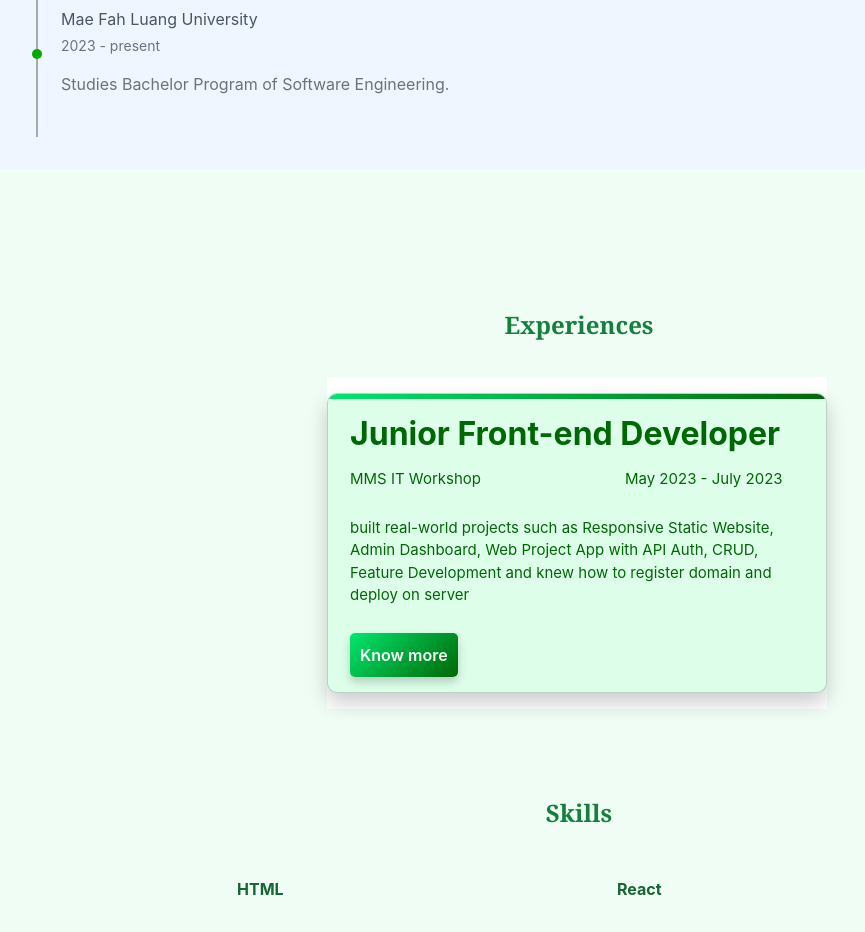
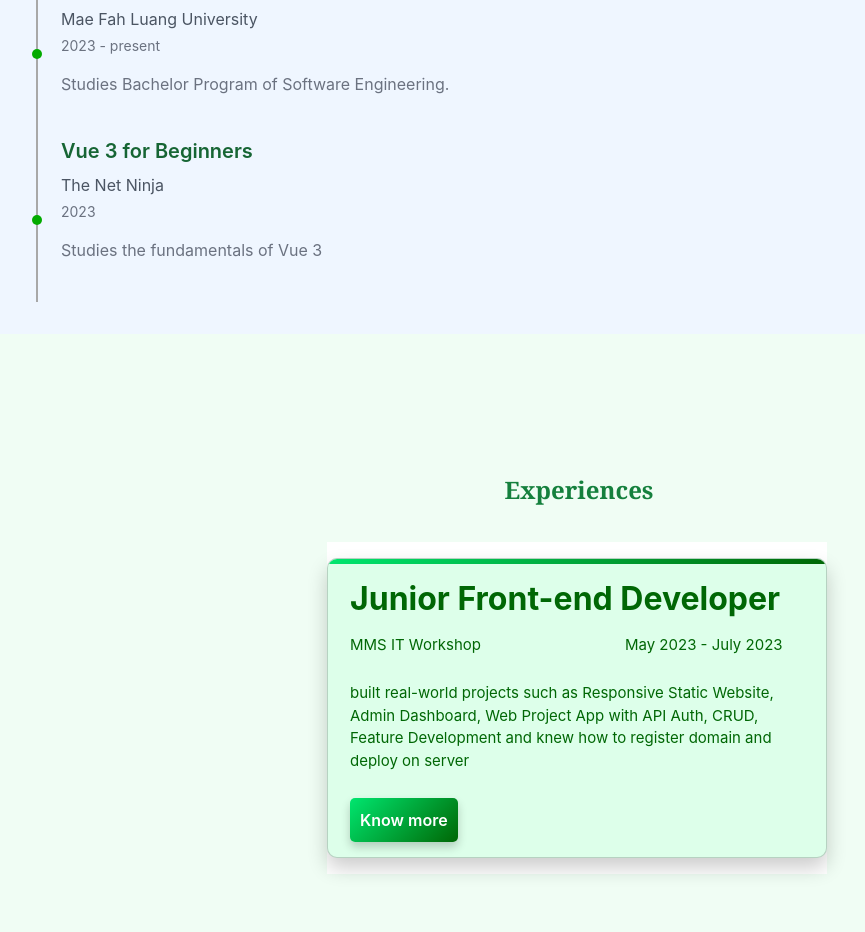
Before and after one commit to Khant-Nyar-Ko-Ko/Portfolio, a React (Vite) app: page / in a window 1280 px wide. Shown: the part 3080-4012 px from the top of the page, without its empty margins (63-928 px from the left). Built offline with nearby package versions, Linux system fonts and the light colour scheme.

Commit message:
education update 1

```diff
--- a/src/pages/Education.jsx
+++ b/src/pages/Education.jsx
@@ -65,6 +65,14 @@ function EducationTimeline() {
       time: "2023 - present",
       studies: "Studies Bachelor Program of Software Engineering.",
     },
+    {
+      id: 9,
+      achievement: "Vue 3 for Beginners",
+      school: "The Net Ninja",
+      time: "2023",
+      studies:
+        "Studies the fundamentals of Vue 3 ",
+    },
   ];
   return (
     <section
```
